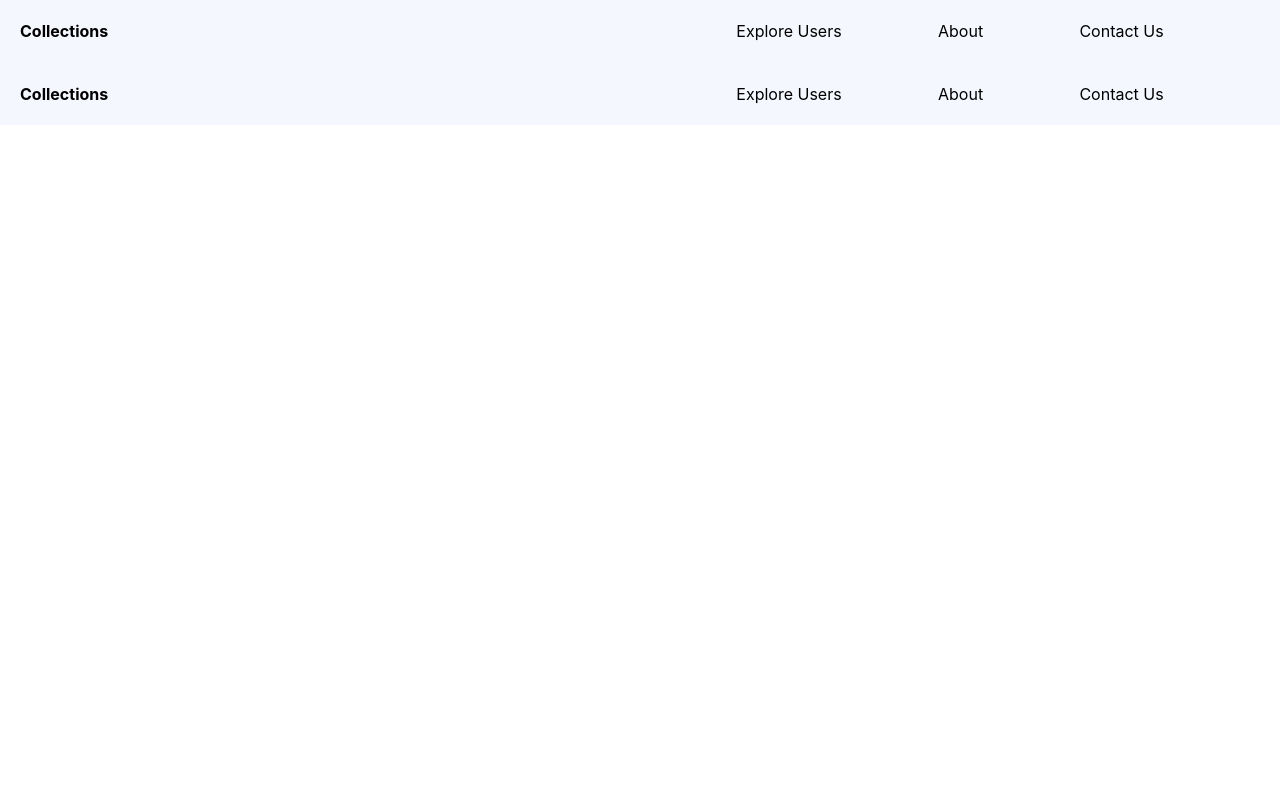
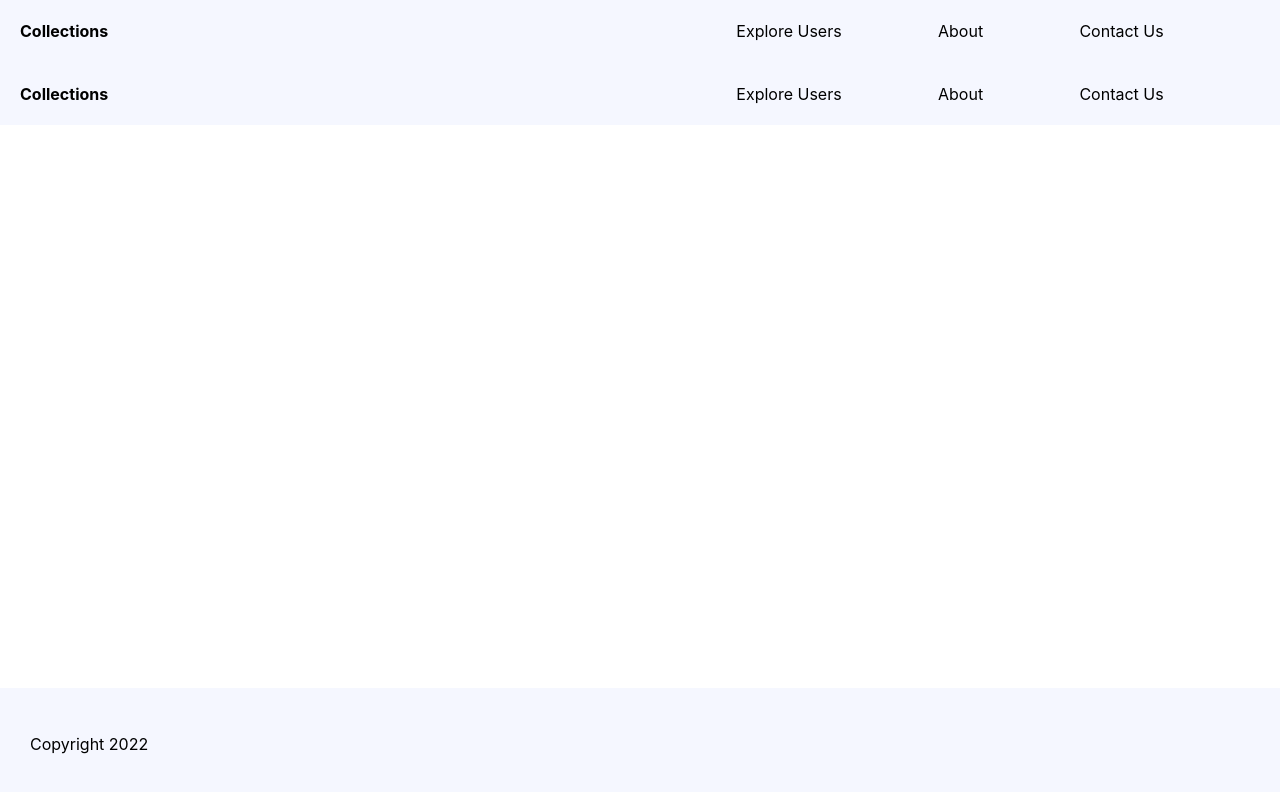
Before and after one commit to Xtarachiever/NextJS, a Next.js app: page /Layout/layout in a window 1280 px wide. Shown: the top 792 px of the page. Built offline with nearby package versions, Linux system fonts and the light colour scheme.

Commit message:
created the footer

```diff
--- a/pages/Layout/layout.js
+++ b/pages/Layout/layout.js
@@ -1,11 +1,12 @@
 import Navbar from "../fixed_pages/navbar";
+import Footer from "../fixed_pages/footer";
 
 const Layout = ({children}) =>{
     return(
         <div>
             <Navbar/>
             {children}
-
+            <Footer/>
         </div>
     )
 }
--- /dev/null
+++ b/pages/fixed_pages/footer.js
@@ -0,0 +1,9 @@
+import styles from '../../styles/Layout.module.css';
+const Footer = () =>{
+    return(
+        <div className={styles.footer}>
+            <p>Copyright 2022</p>
+        </div>
+    )
+}
+export default Footer;
--- a/styles/Layout.module.css
+++ b/styles/Layout.module.css
@@ -13,3 +13,10 @@
     justify-content: space-evenly;
     align-items: center;
 }
+.footer{
+    background-color: #f5f7ff;
+    padding:30px;
+    position: absolute;
+    bottom: 0;
+    width: 100%;
+}
```
